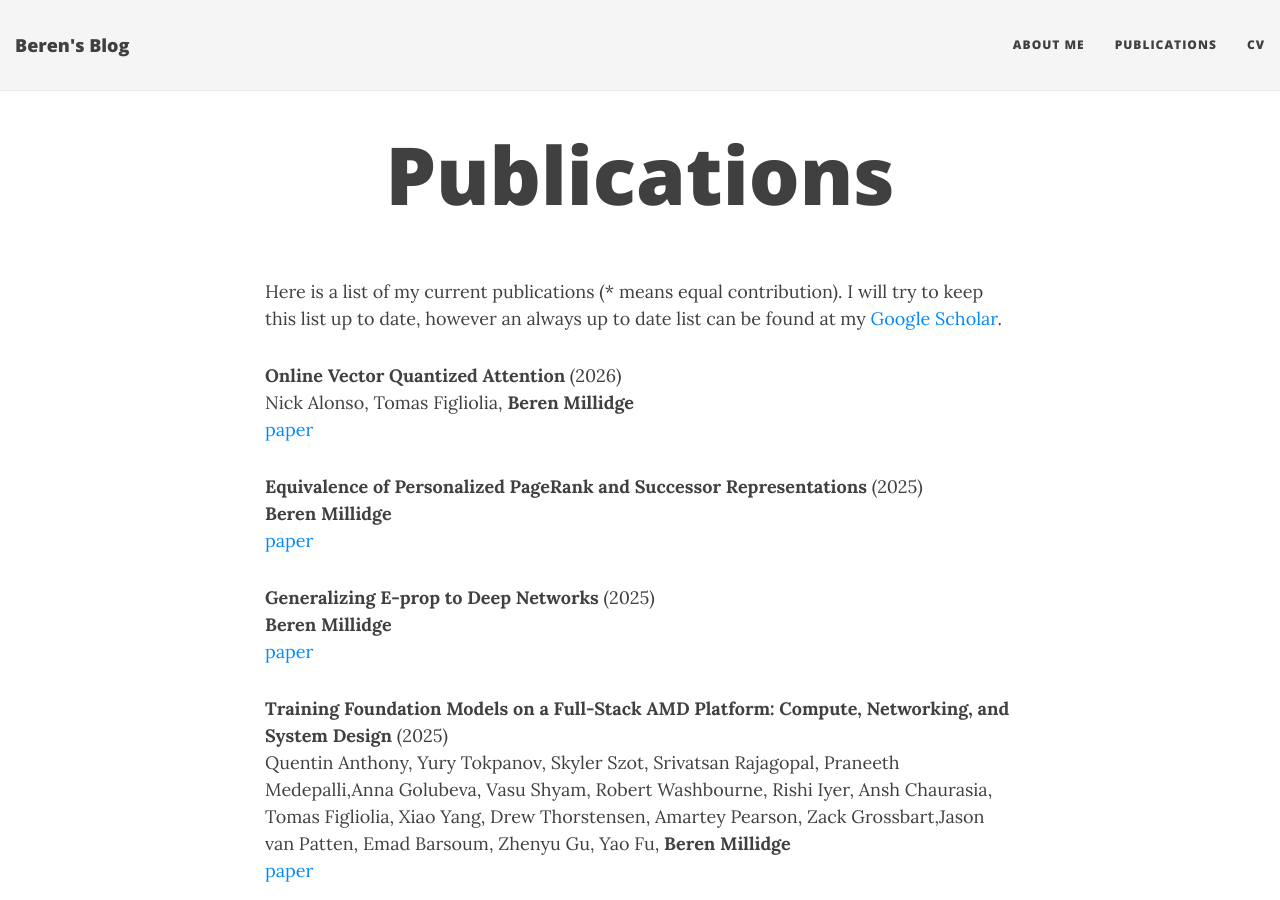
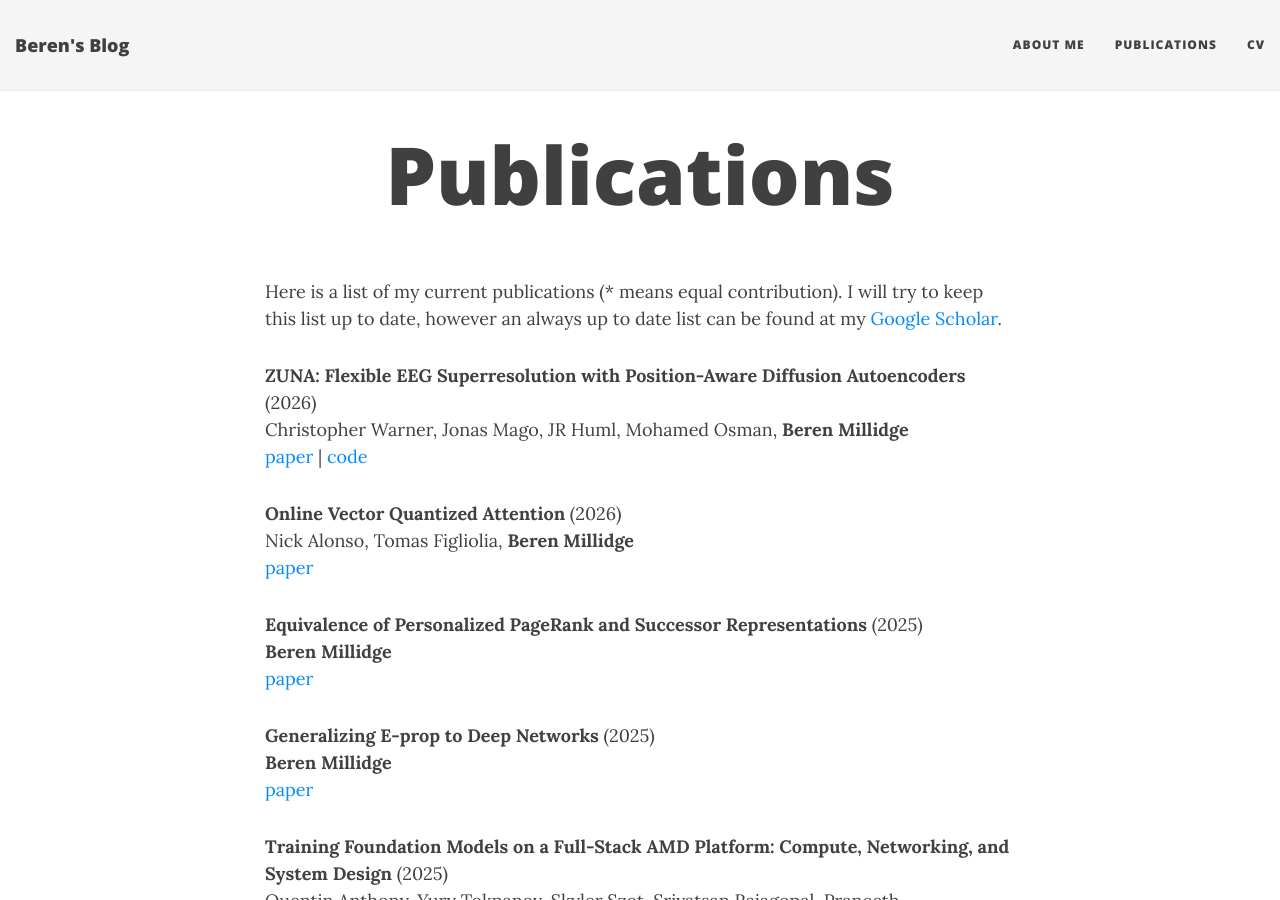
Before and after one commit to BerenMillidge/BerenMillidge.github.io, a Jekyll site: the page built from publications.md, in a window 1280 px wide and 900 px high. Built offline with Jekyll 4.4.1, drawn with Linux system fonts in a browser that asks for light colours; nearby versions of some CDN libraries.

Commit message:
Add new publication on EEG Superresolution

```diff
--- a/publications.md
+++ b/publications.md
@@ -4,6 +4,8 @@ title: Publications
 ---
 
 Here is a list of my current publications (* means equal contribution). I will try to keep this list up to date, however an always up to date list can be found at my [Google Scholar](https://scholar.google.com/citations?user=3GGkFTkAAAAJ&hl=en&oi=ao).
+
+**ZUNA: Flexible EEG Superresolution with Position-Aware Diffusion Autoencoders** (2026) <br /> Christopher Warner, Jonas Mago, JR Huml, Mohamed Osman, **Beren Millidge** <br /> [paper](https://arxiv.org/abs/2602.18478) \| [code](https://github.com/Zyphra/zuna)
 
 **Online Vector Quantized Attention** (2026) <br /> Nick Alonso, Tomas Figliolia, **Beren Millidge** <br /> [paper](https://arxiv.org/abs/2602.03922)
 
```
